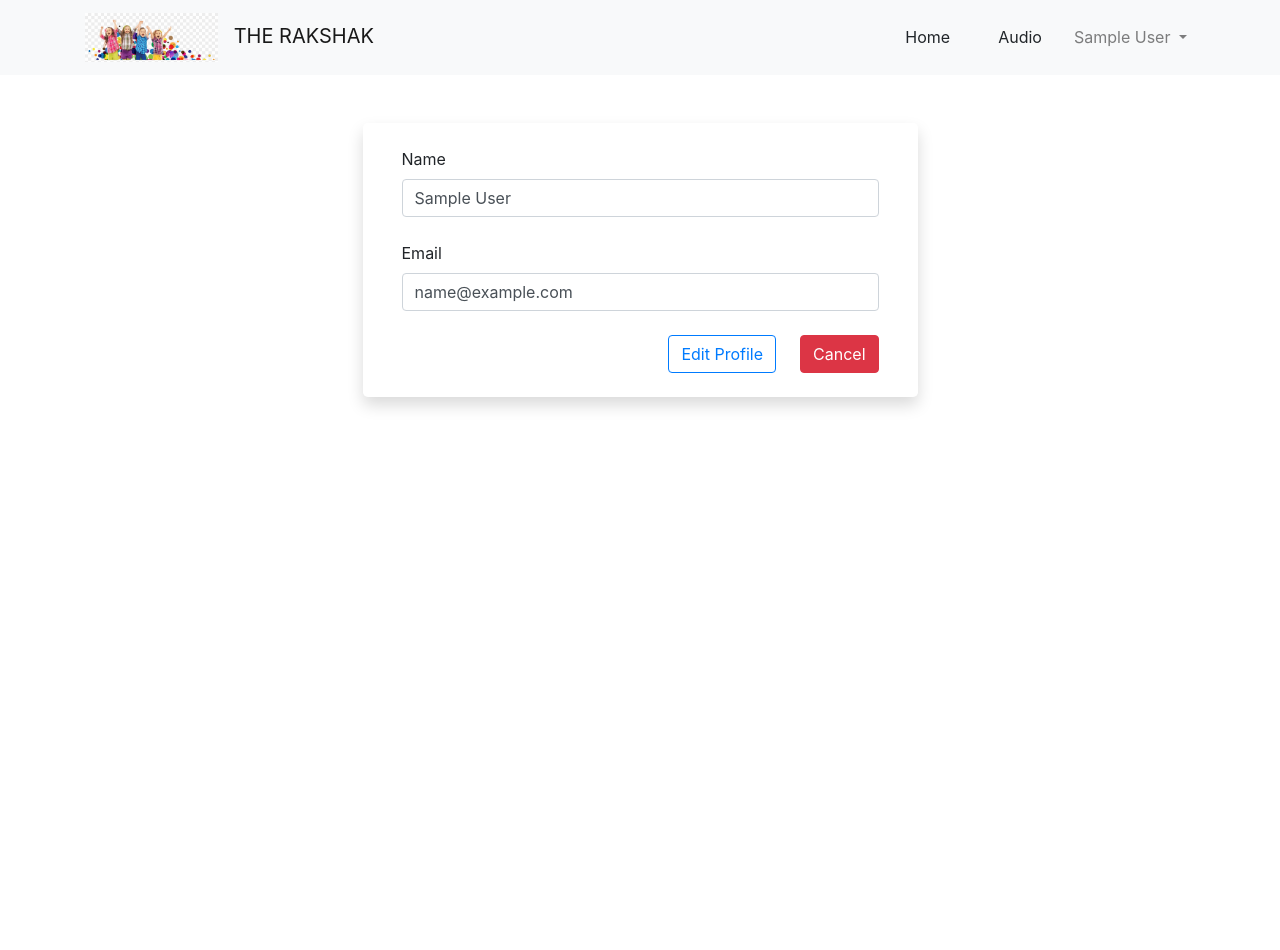
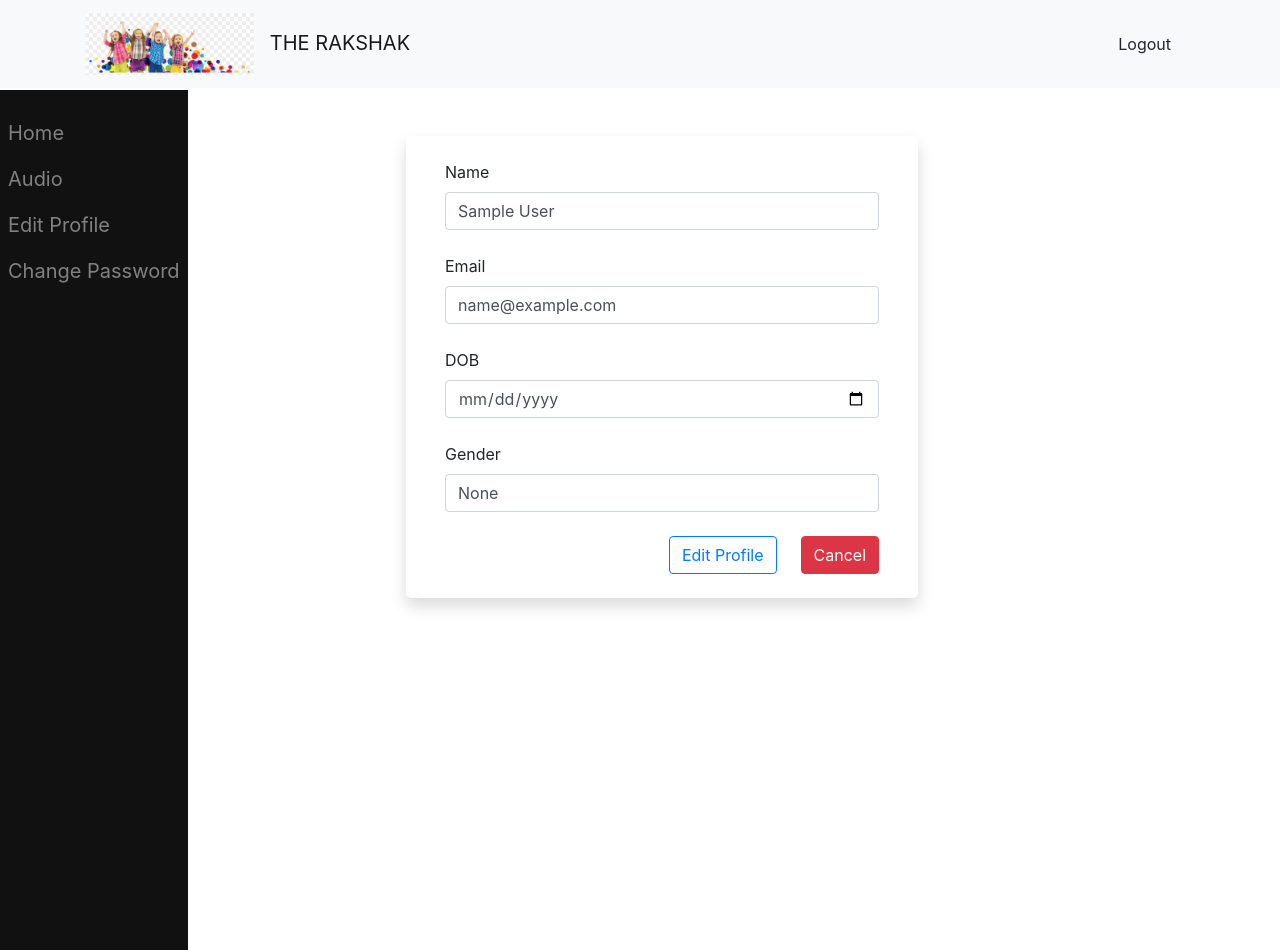
Before and after one commit to chiranjeev11/aicte_project, a Flask app: page /edit-profile in a window 1280 px wide. Run offline with Flask 2, Linux system fonts and the light colour scheme; the visitor is signed in with stand-in values (Sample User, id 1); data comes from the database, SQL or seed files in the repository; some libraries are stand-ins or nearby versions.

Commit message:
feat: added sidebar and strong password

```diff
--- a/app/forms.py
+++ b/app/forms.py
@@ -1,6 +1,6 @@
 
 from flask_wtf  import FlaskForm, Form
-from wtforms import StringField, PasswordField, BooleanField, SubmitField, TextAreaField, FileField, IntegerField
+from wtforms import StringField, PasswordField, BooleanField, SubmitField, TextAreaField, FileField, IntegerField, DateField
 from wtforms.validators import DataRequired, ValidationError, Email, EqualTo, Length
 from app.models import User
 from flask_wtf.file import FileAllowed
@@ -20,6 +20,10 @@
 	name = StringField('Name', validators=[DataRequired()])
 
 	email = StringField('Email', validators=[DataRequired(), Email()])
+
+	dob = DateField('DOB', validators=[DataRequired()])
+
+	gender = StringField('Gender', validators=[DataRequired()])
 
 	submit = SubmitField('Edit Profile')
 
@@ -41,6 +45,10 @@
 
 	email = StringField('Email', validators=[DataRequired(), Email()])
 
+	dob = DateField('DOB', validators=[DataRequired()])
+
+	gender = StringField('Gender', validators=[DataRequired()])
+
 	password = PasswordField('Password', validators=[DataRequired()])
 
 	password2 = PasswordField('Repeat Password', validators=[DataRequired(), EqualTo('password')])
--- a/app/models.py
+++ b/app/models.py
@@ -16,6 +16,10 @@
 	name = db.Column(db.String(64), index = True)
 
 	email = db.Column(db.String(120), index = True, unique = True)
+
+	dob = db.Column(db.Date)
+
+	gender = db.Column(db.String(255))
 
 	password_hash = db.Column(db.String(128))
 
--- a/app/routes.py
+++ b/app/routes.py
@@ -103,7 +103,7 @@
 			flash('Please use a different name', 'error')
 			return redirect(url_for('register'))
 
-		user = User(name=form.name.data, email=form.email.data)
+		user = User(name=form.name.data, email=form.email.data, dob=form.dob.data, gender=form.gender.data)
 
 		user.set_password(form.password.data)
 
@@ -131,6 +131,10 @@
 		user.name = form.name.data
 
 		user.email = form.email.data
+
+		user.dob = form.dob.data
+
+		user.gender = form.gender.data
 
 		db.session.add(user)
 
@@ -196,6 +200,8 @@
 
 	data = request.files['audio_file'].read()
 
+	print(data)
+
 
 	if path.exists("app/static/audioFiles/audio.wav"):
 		os.remove("app/static/audioFiles/audio.wav")
@@ -207,13 +213,6 @@
 		os.remove("app/static/audioFiles/audio_converted_wav.wav")
 
 	wemp_to_wav_convertor("app/static/audioFiles/audio.wav", "app/static/audioFiles/audio_converted_wav.wav")
-
-
-	# current_time = datetime.datetime.now()
-
-	# audio_file_path = "/static/audioFiles/" + current_user.email + '_' + str(current_time) + '.wav'
-
-	# wemp_to_wav_convertor("app/static/audioFiles/audio.wav", "app{}".format(audio_file_path))
 
 	# Instantiates a client
 	client = speech.SpeechClient()
@@ -256,13 +255,6 @@
 		print("Transcript: {}".format(result.alternatives[0].transcript))
 		transcript_array.append(result.alternatives[0].transcript)
 		transcript+=result.alternatives[0].transcript
-
-
-	# audio_obj = Audio(audio_file_name=audio_file_path, transcript=transcript, user_id=current_user.id)
-
-	# db.session.add(audio_obj)
-
-	# db.session.commit()
 
 	return jsonify({"status":"success", "Transcript":transcript_array})
 
--- a/app/templates/base.html
+++ b/app/templates/base.html
@@ -67,6 +67,38 @@
         .star.rated{
             counter-increment: rateme 1;
         }
+		/* The sidebar menu */
+.sidebar {
+  height: 100%; /* 100% Full-height */
+  position: fixed; /* Stay in place */
+  top: 0;
+  left: 0;
+  background-color: #111; /* Black*/
+  overflow-x: hidden; /* Disable horizontal scroll */
+  margin-top: 90px;
+  padding-top: 20px; /* Place content 60px from the top */
+}
+
+/* The sidebar links */
+.sidebar a {
+  padding: 8px 8px 8px 8px;
+  text-decoration: none;
+  font-size: 20px;
+  color: #818181;
+  display: block;
+}
+
+/* When you mouse over the navigation links, change their color */
+.sidebar a:hover {
+  color: #f1f1f1;
+}
+
+
+/* On smaller screens, where height is less than 450px, change the style of the sidenav (less padding and a smaller font size) */
+@media screen and (max-height: 450px) {
+  .sidebar {padding-top: 15px;}
+  .sidebar a {font-size: 18px;}
+}
 	</style>
 </head>
 <body>
@@ -77,35 +109,10 @@
 				<span class="navbar-toggler-icon"></span>
 			</button>
 			<div class="collapse navbar-collapse" id="navbarContent">
-				 <ul class="navbar-nav">
-                    {% if current_user.is_authenticated %}
-                     <li>
-                        <a class="dropdown-item" href="{{ url_for('index') }}">Home</a>
-                     </li>
-                     <li>
-                        <a class="dropdown-item" href="{{ url_for('audio') }}">Audio</a>
-                     </li>
-					 	{% if current_user.name == 'Admin' %}
-							<li>
-								<a class="dropdown-item" href="{{ url_for('feedback') }}">Feedback</a>
-							</li>
-						{% endif %}
-                     {% endif %}
-				</ul>
-
 				<ul class="navbar-nav ml-auto">
 					{% if current_user.is_authenticated %}
-                  <li class="nav-item dropdown">
-					<a class="nav-link dropdown-toggle" href="#" id="navbarDropdown" role="button" data-toggle="dropdown" aria-haspopup="true" aria-expanded="false">
-						{{ current_user.name }}
-					  </a>
-					  <div class="dropdown-menu shadow rounded" aria-labelledby="navbarDropdown">
-						<a class="dropdown-item" href="{{ url_for('edit_profile') }}">Edit Profile</a>
-						<a class="dropdown-item" href="{{ url_for('change_password') }}">Change Password</a>
-						<div class="dropdown-divider"></div>
-						<a class="dropdown-item" href="{{ url_for('logout') }}">Logout</a>
-					  </div>
-
+                  <li class="nav-item">
+					<a class="dropdown-item" href="{{ url_for('logout') }}">Logout</a>
                   </li>
                     {% else %}
                     <li class="nav-item">
@@ -120,7 +127,9 @@
 
 			</div>
 		</div>
+
 	</nav>
+
 	<div class="container">
 		<div id="flash-messages" class="d-flex justify-content-center" style="z-index: 2">
 			{% with messages = get_flashed_messages(category_filter=["message"]) %}
@@ -168,8 +177,24 @@
 	</div>
 
 	<div class="container">
-		{% block content %}
-		{% endblock %}
+		<div>
+			{% if current_user.is_authenticated %}
+			<div id="mySidebar" class="sidebar">
+				<a href="{{ url_for('index') }}">Home</a>
+				<a href="{{ url_for('audio') }}">Audio</a>
+				{% if current_user.name == 'Admin' %}
+					<a href="{{ url_for('feedback') }}">Feedback</a>
+				{% endif %}
+				<a href="{{ url_for('edit_profile') }}">Edit Profile</a>
+				<a href="{{ url_for('change_password') }}">Change Password</a>
+			</div>
+			{% endif %}
+		</div>
+		<div style="width: 80vw; margin-left: 65px;">
+			{% block content %}
+			{% endblock %}
+		</div>
+
 	</div>
 	<script>
 		$(document).ready(function(){
--- a/app/templates/edit_profile.html
+++ b/app/templates/edit_profile.html
@@ -31,6 +31,28 @@
 					<span class="small" style="color: red">{{ error }}</span>
 					{% endfor %}
 				</div>
+				<div class="form-group m-4">
+					{{ form.dob.label() }}
+					{% if user.dob %}
+					{{ form.dob(size=32,type="date", value=user.dob, class="form-control", placeholder="Enter DOB")}}
+					{% else %}
+					{{ form.dob(size=32,type="date", class="form-control", placeholder="Enter DOB")}}
+					{% endif %}
+					{% for error in form.dob.errors %}
+					<span class="small" style="color: red">{{ error }}</span>
+					{% endfor %}
+				</div>
+				<div class="form-group m-4">
+					{{ form.gender.label() }}
+					{% if current_user.gender=="Admin" %}
+					{{ form.gender(size=32,type="text", class="form-control", value=user.gender, placeholder="Enter Gender *", readonly="true")}}
+					{% else %}
+					{{ form.gender(size=32,type="text", class="form-control", value=user.gender, placeholder="Enter Gender *")}}
+					{% endif %}
+					{% for error in form.gender.errors %}
+					<span class="small" style="color: red">{{ error }}</span>
+					{% endfor %}
+				</div>
 				<div class="form-group m-4 d-md-flex  justify-content-end align-items-center">
 					{{ form.submit(class="btn btn-outline-primary") }}
 					<a class="btn btn-danger ml-4" href="{{ url_for('index') }}">Cancel</a>
--- a/app/templates/index.html
+++ b/app/templates/index.html
@@ -267,6 +267,7 @@
 	$('#translate').on('click', ()=>{
 		let formdata_audioFile = new FormData();
 		file =$('#audio-file').prop('files')[0];
+		console.log(file.size)
 		formdata_audioFile.append("audio_file", file);
 		fetch("/audioBlob", { method: 'POST', body: formdata_audioFile }).then(
 			response=> response.json()
```
Also changed, not shown: app/templates/register.html (+47 -4 lines).
